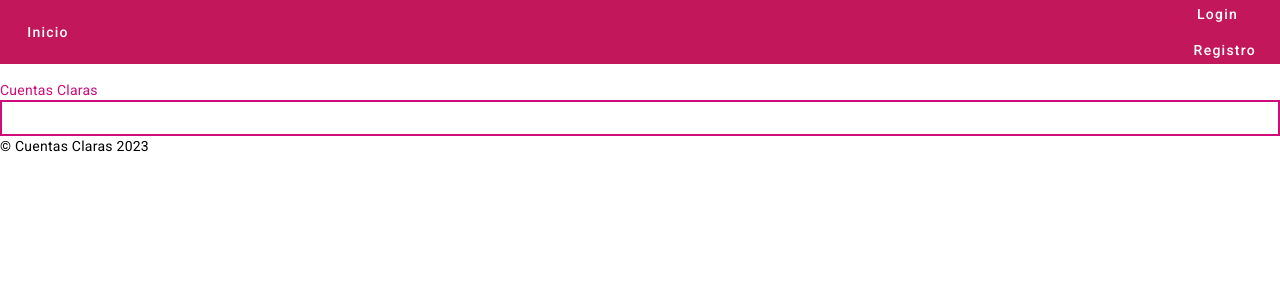
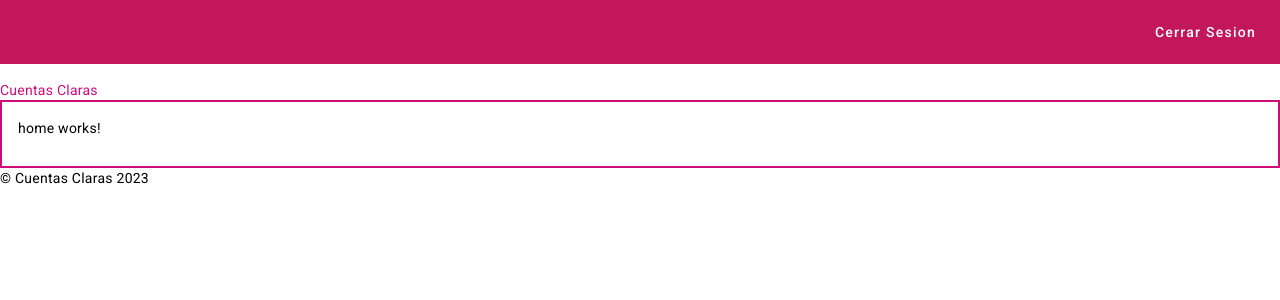
Before and after one commit to CamiLG/TTPS-2023, an Angular app: page /home in a window 1280 px wide. Before the commit this address led to /. Shown: the top 300 px of the page. Built offline with nearby package versions, Linux system fonts and the light colour scheme.

Commit message:
Home component added

```diff
--- a/src/app/app-routing.module.ts
+++ b/src/app/app-routing.module.ts
@@ -2,11 +2,13 @@ import { NgModule } from '@angular/core';
 import { RouterModule, Routes } from '@angular/router';
 import { LoginFormComponent } from './components/login-form/login-form.component';
 import { RegisterFormComponent } from './components/register-form/register-form.component';
+import { HomeComponent } from './components/home/home.component';
 
 const routes: Routes = [
   {path: '', redirectTo: 'login', pathMatch: 'full'},
   {path: 'login', component: LoginFormComponent},
-  {path: 'register', component: RegisterFormComponent}
+  {path: 'register', component: RegisterFormComponent},
+  {path: 'home', component: HomeComponent}
 ];
 
 @NgModule({
--- a/src/app/app.module.ts
+++ b/src/app/app.module.ts
@@ -11,12 +11,14 @@ import { MatButtonModule } from '@angular/material/button';
 import { MatInputModule } from '@angular/material/input';
 import { MatFormFieldModule } from '@angular/material/form-field';
 import { AppNavComponent } from './components/app-nav/app-nav.component';
+import { HomeComponent } from './components/home/home.component';
 
 @NgModule({
   declarations: [
     AppComponent,
     LoginFormComponent,
     RegisterFormComponent,
+    HomeComponent,
   ],
   imports: [
     BrowserModule,
--- a/src/app/components/app-nav/app-nav.component.html
+++ b/src/app/components/app-nav/app-nav.component.html
@@ -1,19 +1,20 @@
 
 <mat-toolbar color="primary">
-    <a mat-button routerLink="/">Inicio</a>
+    <a mat-button *ngIf="userLoginOn" (click)="home()">Inicio</a>
     <span class="spacer"></span>
+
+
 <!-- <a mat-button routerLink="/login">Login</a>
         <a mat-button routerLink="/register">Registrarse</a>
 -->
-<div *ngIf="!userLoginOn">
-    <div *ngIf="router.url != '/login'">
+    <div *ngIf="router.url == '/register'">
         <button mat-button (click)="login()">Login</button>
       </div>
-      <div *ngIf="router.url != '/register'">
+      <div *ngIf="router.url == '/login'">
         <button mat-button (click)="signin()">Registro</button>
       </div>
-</div>
-<div *ngIf="userLoginOn">
-    <button mat-button>Cerrar Sesion</button>
+
+<div *ngIf="router.url == '/home'">
+    <button mat-button (click)="logout()">Cerrar Sesion</button>
   </div>
   </mat-toolbar>
--- a/src/app/components/app-nav/app-nav.component.ts
+++ b/src/app/components/app-nav/app-nav.component.ts
@@ -21,13 +21,16 @@ export class AppNavComponent implements OnInit{
   }
 
   home() {
-    this.router.navigateByUrl('publicHome')
+    this.router.navigateByUrl('home')
   }
 
   signin() {
     this.router.navigateByUrl('register')
   }
-
+  logout() {
+    this.userLoginOn=false;
+    this.router.navigateByUrl('login')
+  }
   ngOnInit(): void {
   }
 }
--- /dev/null
+++ b/src/app/components/home/home.component.html
@@ -0,0 +1 @@
+<p>home works!</p>
--- a/src/app/components/login-form/login-form.component.ts
+++ b/src/app/components/login-form/login-form.component.ts
@@ -1,5 +1,6 @@
 import { Component, OnInit,  } from '@angular/core';
 import { LoginService } from '../../services/login.service';
+import { Router } from '@angular/router';
 
 @Component({
   selector: 'app-login-form',
@@ -11,7 +12,7 @@ export class LoginFormComponent implements OnInit{
   usuario: string = '';
   password: string = '';
 
-  constructor(private loginService: LoginService){ }
+  constructor(private loginService: LoginService, public router: Router){ }
 
   ngOnInit(): void {
     console.log("Clicked");
@@ -26,9 +27,11 @@ export class LoginFormComponent implements OnInit{
     this.loginService.login(this.usuario, this.password)
     .subscribe(
       (response) => {
+        localStorage.setItem('userId', response.id);
         console.log('Inicio de sesión exitoso', response);
         console.log('Usuario:', this.usuario);
         console.log('Contraseña:', this.password);
+        this.router.navigateByUrl('home')
       },
       (error) => {
         console.error('Error en el inicio de sesión', error);
```
Also changed, not shown: src/app/components/home/home.component.ts (added, +10 -0 lines), src/app/components/home/home.component.css (added), 1 other file (tests, documents, lock files or other folders).
